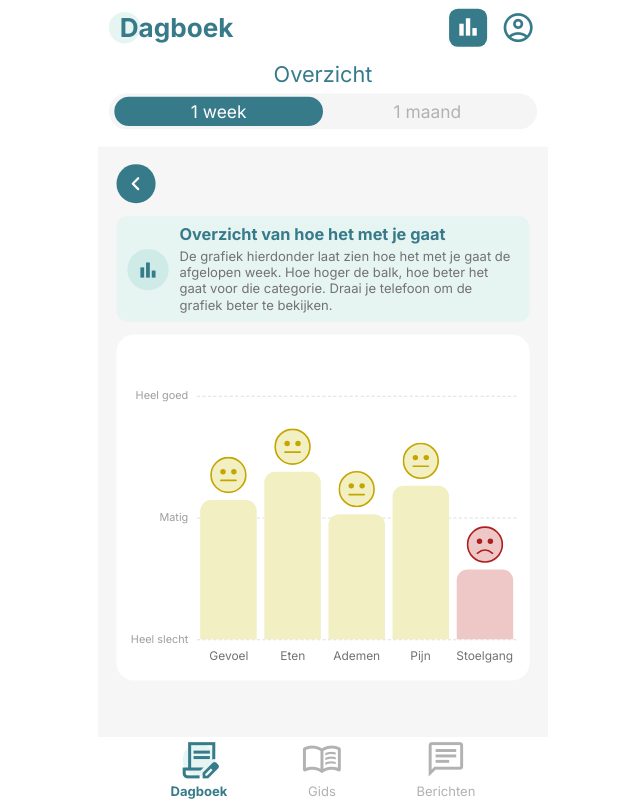
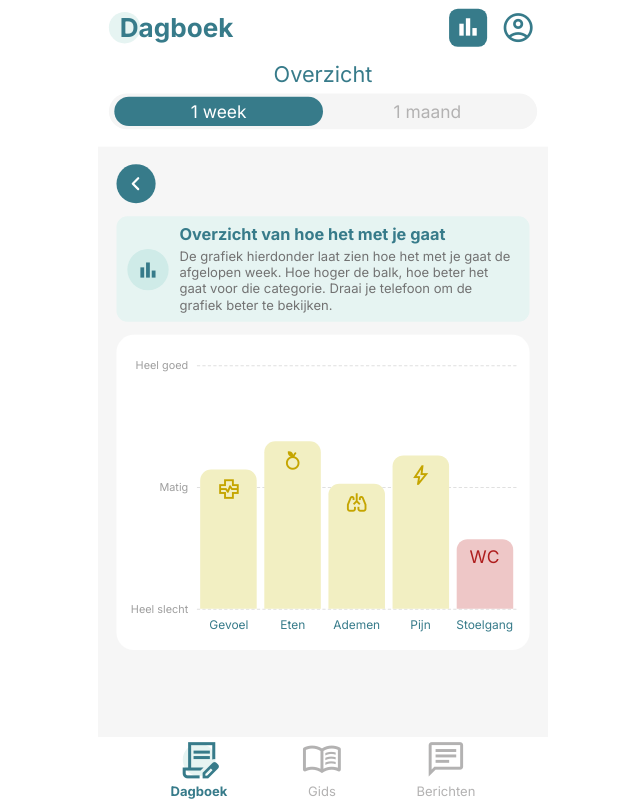
Before and after one commit to plieverse/herstelgids, a React (Vite) app in the folder client/: page /dagboek/overzicht in a window 1280 px wide. Shown: the whole page, without its empty margins (317-957 px from the left). Built offline with nearby package versions, Linux system fonts and the light colour scheme; no server answers.

Commit message:
Replace smileys with category icons in bars, add turquoise x-axis labels
Co-Authored-By: Claude Sonnet 4.6 <noreply@anthropic.com>

```diff
--- a/client/index.html
+++ b/client/index.html
@@ -10,7 +10,7 @@
     <link rel="preconnect" href="https://fonts.googleapis.com" />
     <link rel="preconnect" href="https://fonts.gstatic.com" crossorigin />
     <link href="https://fonts.googleapis.com/css2?family=Inter:wght@400;600;700&display=swap" rel="stylesheet" />
-    <link href="https://fonts.googleapis.com/css2?family=Material+Symbols+Outlined&icon_names=check_circle,contract_edit,visibility,add_2,forum,menu_book,contact_support,chat,save,close,bar_chart&display=block" rel="stylesheet" />
+    <link href="https://fonts.googleapis.com/css2?family=Material+Symbols+Outlined&icon_names=check_circle,contract_edit,visibility,add_2,forum,menu_book,contact_support,chat,save,close,bar_chart,health_metrics,nutrition,pulmonology,bolt&display=block" rel="stylesheet" />
     <title>De Lichaamsgids</title>
   </head>
   <body>
--- a/client/src/components/diary/VoortgangsGrafiek.jsx
+++ b/client/src/components/diary/VoortgangsGrafiek.jsx
@@ -1,11 +1,9 @@
 import { useMemo } from 'react';
 import { loadDiaryAnswersForDay } from '../../pages/diary/DiaryPage';
 
-const BAR_W      = 52;
-const SMILEY     = 34;
-const SMILEY_GAP = 6;
-const TOP_PAD    = SMILEY + SMILEY_GAP; // 40px
-const Y_W        = 62;
+const BAR_W   = 52;
+const TOP_PAD = 12; // small breathing room above the top dotted line
+const Y_W     = 62;
 
 // Diary traffic-light colours (same as summary rows)
 const THEME = {
@@ -24,25 +22,14 @@ function seeded(daysAgo, qIdx) {
   return (Math.abs((daysAgo * 31 + qIdx * 17) % 5)) + 1;
 }
 
-function SmileyFace({ theme }) {
-  const s = SMILEY;
-  const cx = s / 2, cy = s / 2;
-  const { bar, icon } = THEME[theme];
-
-  const mouth =
-    theme === 'green' ? `M ${cx - 7},${cy + 3} Q ${cx},${cy + 9} ${cx + 7},${cy + 3}` :
-    theme === 'amber' ? `M ${cx - 7},${cy + 5} L ${cx + 7},${cy + 5}` :
-                        `M ${cx - 7},${cy + 8} Q ${cx},${cy + 2} ${cx + 7},${cy + 8}`;
-
-  return (
-    <svg width={s} height={s} viewBox={`0 0 ${s} ${s}`} style={{ display: 'block', flexShrink: 0 }} aria-hidden="true">
-      <circle cx={cx} cy={cy} r={cx - 1} fill={bar} stroke={icon} strokeWidth="1.5" />
-      <circle cx={cx - 5} cy={cy - 3} r="2.5" fill={icon} />
-      <circle cx={cx + 5} cy={cy - 3} r="2.5" fill={icon} />
-      <path d={mouth} stroke={icon} strokeWidth="1.5" fill="none" strokeLinecap="round" />
-    </svg>
-  );
-}
+// Category icon definitions — matching the diary summary rows
+const CAT_DEFS = [
+  { label: 'Gevoel',    icon: 'health_metrics', isText: false },
+  { label: 'Eten',      icon: 'nutrition',       isText: false },
+  { label: 'Ademen',    icon: 'pulmonology',     isText: false },
+  { label: 'Pijn',      icon: 'bolt',            isText: false },
+  { label: 'Stoelgang', icon: 'WC',              isText: true  },
+];
 
 const Y_LINES = [
   { pos: 0,   label: 'Heel goed'   },
@@ -52,6 +39,7 @@ const Y_LINES = [
 
 export default function VoortgangsGrafiek({ days = 7, maxBarHeight = 224 }) {
   const CHART_H = TOP_PAD + maxBarHeight;
+
   const dagData = useMemo(() => {
     const result = [];
     for (let i = 1; i <= days; i++) {
@@ -76,11 +64,11 @@ export default function VoortgangsGrafiek({ days = 7, maxBarHeight = 224 }) {
     const stoolAvg = dagData.reduce((a, d) => a + (1 - Math.abs(d.q5 - 3) / 2), 0) / n;
 
     return [
-      { label: 'Gevoel',    pct: avg.q1/5,  theme: themeKey(avg.q1)           },
-      { label: 'Eten',      pct: avg.q2/5,  theme: themeKey(avg.q2)           },
-      { label: 'Ademen',    pct: avg.q3/5,  theme: themeKey(avg.q3)           },
-      { label: 'Pijn',      pct: avg.q4/5,  theme: themeKey(avg.q4)           },
-      { label: 'Stoelgang', pct: stoolAvg,  theme: themeKey(stoolAvg, true)   },
+      { ...CAT_DEFS[0], pct: avg.q1/5,  theme: themeKey(avg.q1)         },
+      { ...CAT_DEFS[1], pct: avg.q2/5,  theme: themeKey(avg.q2)         },
+      { ...CAT_DEFS[2], pct: avg.q3/5,  theme: themeKey(avg.q3)         },
+      { ...CAT_DEFS[3], pct: avg.q4/5,  theme: themeKey(avg.q4)         },
+      { ...CAT_DEFS[4], pct: stoolAvg,  theme: themeKey(stoolAvg, true) },
     ];
   }, [dagData, n]);
 
@@ -122,17 +110,38 @@ export default function VoortgangsGrafiek({ days = 7, maxBarHeight = 224 }) {
           }}>
             {cats.map((cat) => {
               const barH = Math.max(cat.pct * maxBarHeight, 3);
+              const iconColor = THEME[cat.theme].icon;
+              const showIcon = barH >= 34;
+
               return (
-                <div key={cat.label}
-                  style={{ display: 'flex', flexDirection: 'column', alignItems: 'center', gap: SMILEY_GAP }}
-                  role="img" aria-label={cat.label}
-                >
-                  <SmileyFace theme={cat.theme} />
-                  <div style={{
-                    width: BAR_W, height: barH,
+                <div
+                  key={cat.label}
+                  role="img"
+                  aria-label={cat.label}
+                  style={{
+                    position: 'relative',
+                    width: BAR_W,
+                    height: barH,
                     background: THEME[cat.theme].bar,
                     borderRadius: '10px 10px 0 0',
-                  }} />
+                  }}
+                >
+                  {showIcon && (
+                    <div style={{
+                      position: 'absolute', top: 7, left: 0, right: 0,
+                      display: 'flex', alignItems: 'center', justifyContent: 'center',
+                    }}>
+                      {cat.isText ? (
+                        <span style={{ fontSize: 16, fontWeight: 400, color: iconColor, fontFamily: 'Inter', userSelect: 'none', lineHeight: '18px' }}>
+                          {cat.icon}
+                        </span>
+                      ) : (
+                        <span className="material-symbols-outlined" style={{ fontSize: 22, color: iconColor, userSelect: 'none' }}>
+                          {cat.icon}
+                        </span>
+                      )}
+                    </div>
+                  )}
                 </div>
               );
             })}
@@ -143,7 +152,7 @@ export default function VoortgangsGrafiek({ days = 7, maxBarHeight = 224 }) {
       {/* X-axis labels */}
       <div style={{ display: 'flex', justifyContent: 'space-around', marginLeft: Y_W, marginTop: 8 }}>
         {cats.map((cat) => (
-          <div key={cat.label} style={{ width: BAR_W, textAlign: 'center', fontSize: 11, lineHeight: '14px', color: '#727272' }}>
+          <div key={cat.label} style={{ width: BAR_W, textAlign: 'center', fontSize: 11, lineHeight: '14px', color: '#377B8A' }}>
             {cat.label}
           </div>
         ))}
```
